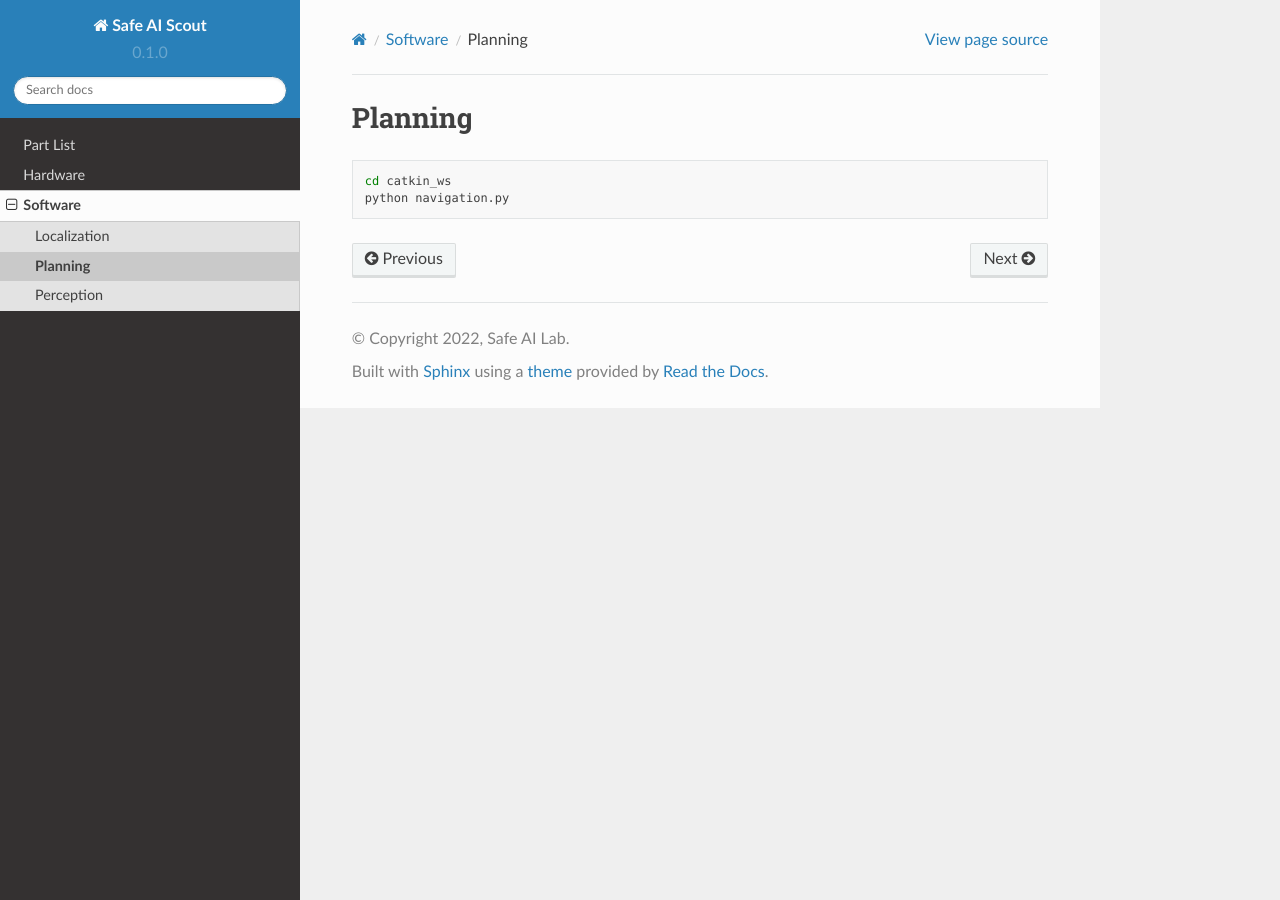
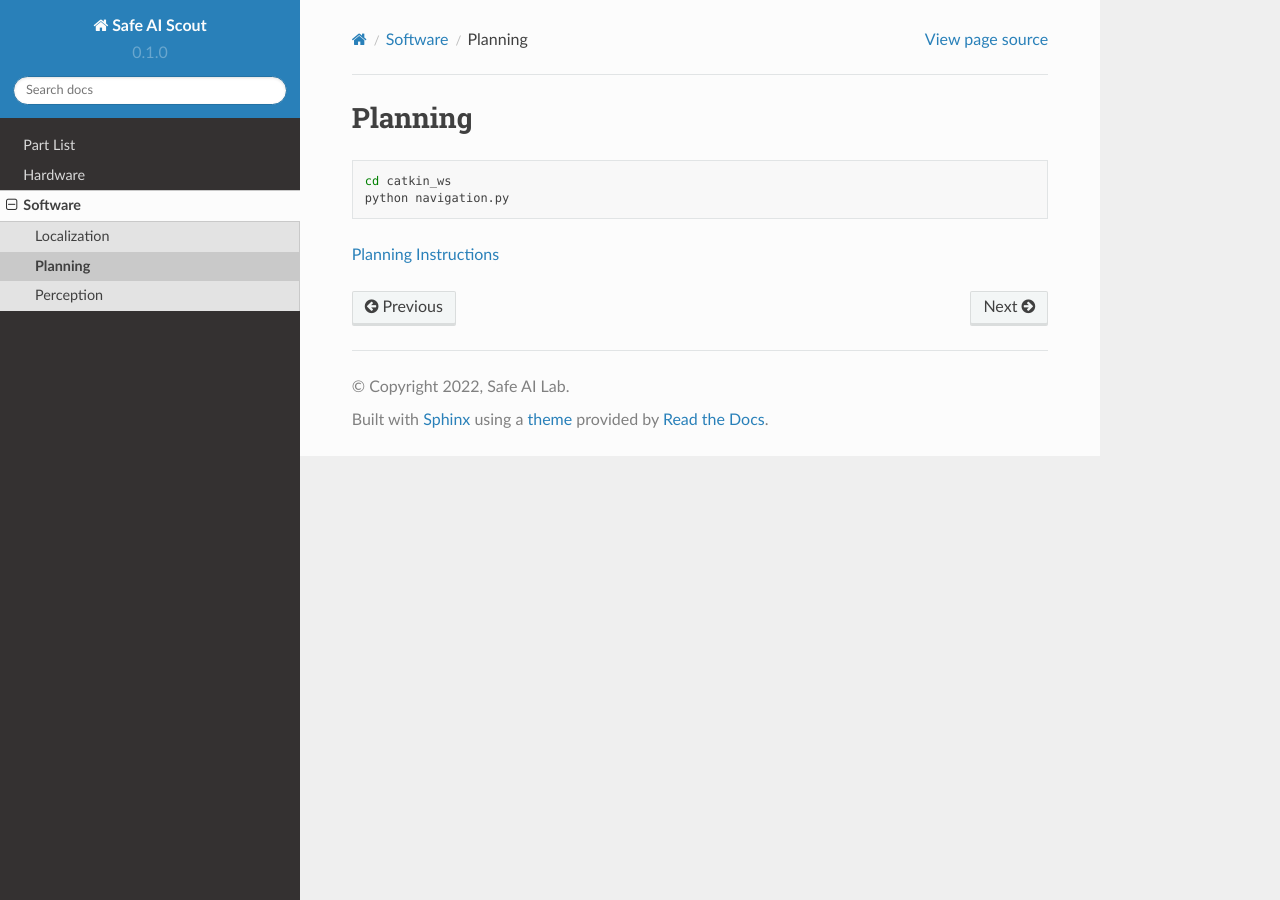
Before and after one commit to safeai-lab/SafeAI-Scout, a Sphinx documentation site: the page built from docs/source/planning.rst, in a window 1280 px wide. Built offline with Sphinx 7.4.7 and the Read the Docs theme 2.0.0, drawn with Linux system fonts in a browser that asks for light colours; pages that are not in the unit, such as notebooks, are missing from menus.

Commit message:
Update planning.rst

```diff
--- a/docs/source/planning.rst
+++ b/docs/source/planning.rst
@@ -4,3 +4,4 @@ Planning
 
    cd catkin_ws
    python navigation.py
+`Planning Instructions <GZJ_16782_project.pdf>`_
```
